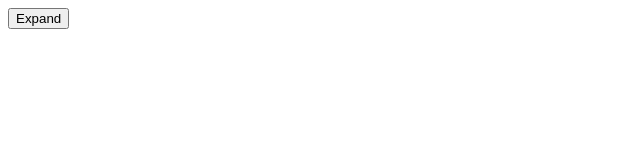
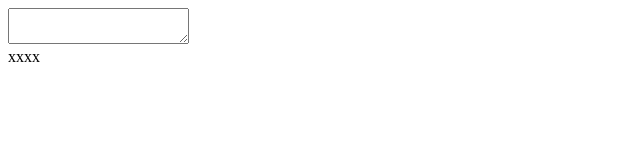
Before and after one commit to urbandictionary/urleditor, a plain HTML site: page index.html in a window 1280 px wide. Shown: the whole page, without its empty margins (0-640 px from the left). Drawn offline with nearby package versions, Linux system fonts and the light colour scheme.

Commit message:
fix textarea

```diff
--- a/index.html
+++ b/index.html
@@ -1,6 +1,6 @@
-
 <!doctype html>
 <html>
+
 <head>
     <title>Example Domain</title>
 
@@ -10,13 +10,9 @@
     <script src="https://unpkg.com/alpinejs" defer></script>
 </head>
 
-<body>
-    <div x-data="{ open: false }">
-        <button @click="open = true">Expand</button>
+<body x-data="{url: 'xxxx'}">
+    <textarea @change="url = new URL($el.value)"></textarea>
+    <div x-text="url"></div>
+</body>
 
-        <span x-show="open">
-          Content...
-        </span>
-    </div>
-    </body>
 </html>
```
